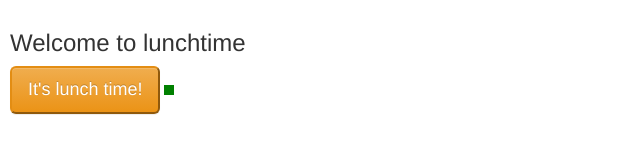
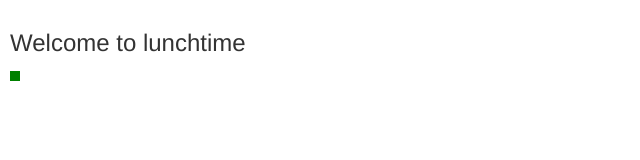
Before and after one commit to Gr8Gatsby/build-lunchtime, a website: page views/index.html in a window 1280 px wide. Shown: the whole page, without its empty margins (0-640 px from the left). Drawn offline with nearby package versions, Linux system fonts and the light colour scheme; files whose address does not match are found by name.

Commit message:
removing button

```diff
--- a/views/index.html
+++ b/views/index.html
@@ -26,7 +26,7 @@
   <body id='main'>
 
     <h3>Welcome to lunchtime</h3>
-    <button id='resetTimer' class='text-center btn-lg btn-warning'>It's lunch time!</button>
+    <!-- <button id='resetTimer' class='text-center btn-lg btn-warning'>It's lunch time!</button> -->
 
     <!-- Angular View Hodler -->
     <div ng-view></div>
```
